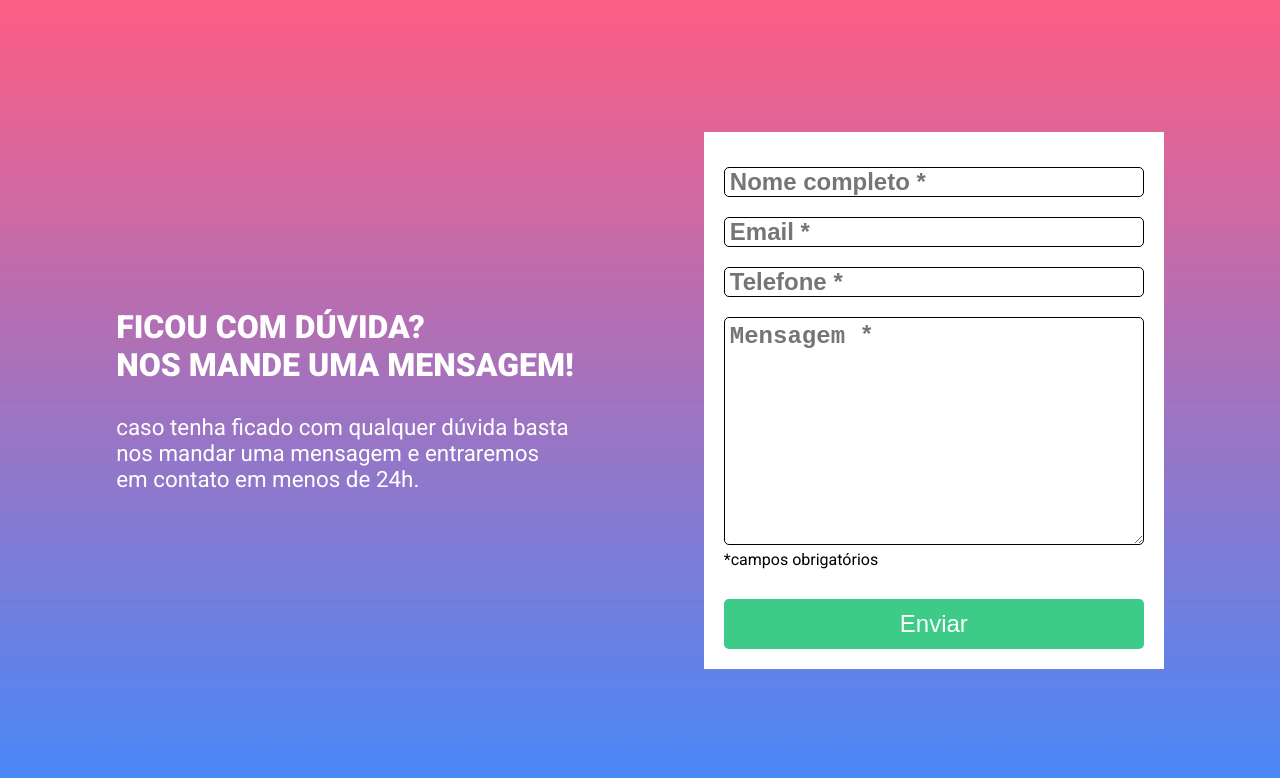
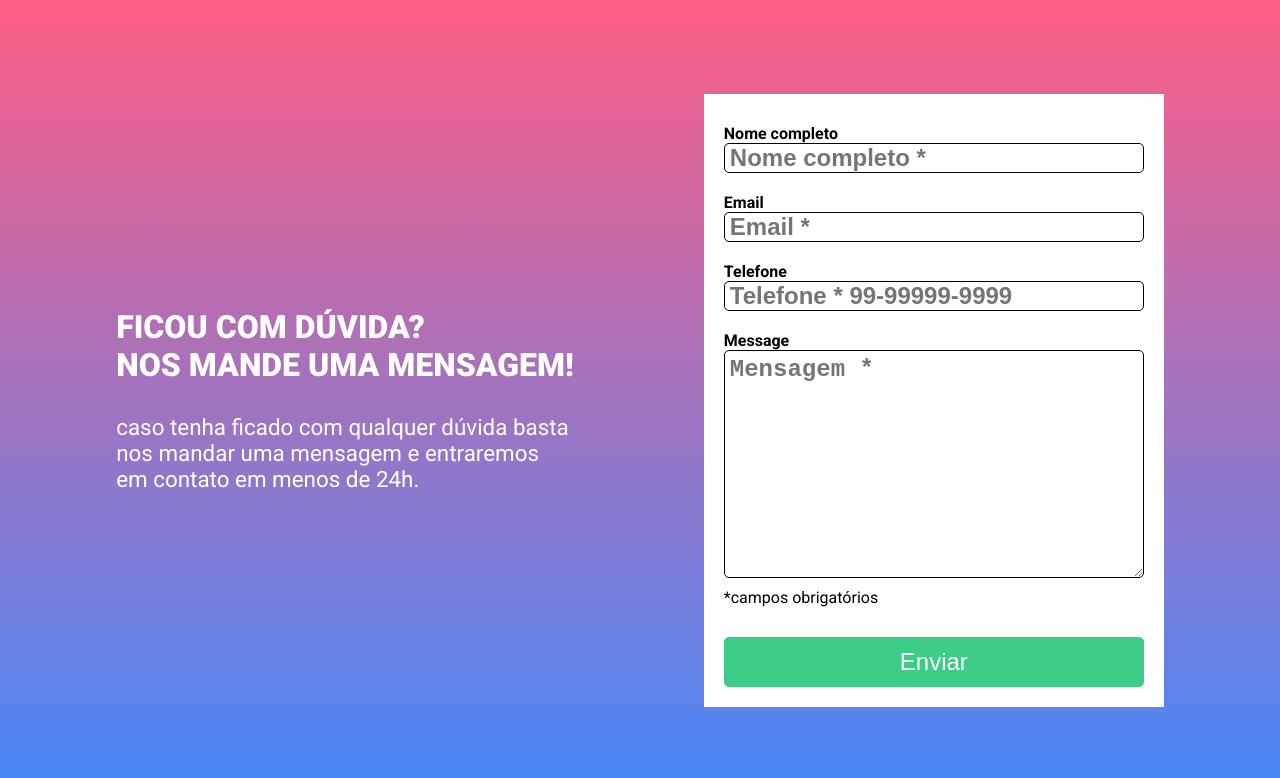
Before and after one commit to TheodoraNascimento/formulario, a plain HTML site: page index.html in a window 1280 px wide. Drawn offline with Linux system fonts and the light colour scheme.

Commit message:
added label

```diff
--- a/css/style.css
+++ b/css/style.css
@@ -77,7 +77,7 @@ main{
     font-size: 1.5rem;
     font-weight: 700;
     color: var(--placeholder-color);
-    margin: 15px 0 5px 0px;
+    margin-bottom: 10px;
 }
 
 .section .side .form .textarea{
@@ -87,7 +87,7 @@ main{
     font-size: 1.5rem;
     font-weight: 700;
     color: var(--placeholder-color);
-    margin: 15px 0 5px 0 ;
+    margin-bottom: 10px;
 }
 
 .section .side .form .valid{
@@ -113,3 +113,9 @@ main{
     color: #fff;
     font-size: 1.5rem;
 }
+
+
+.section .side .form .label{
+    font-weight: 700;
+    padding-top: 10px;
+}
--- a/index.html
+++ b/index.html
@@ -23,15 +23,19 @@
             <div class="side">
                 <form class="form" method="get" action="index.html">
 
+                    <label class="label" for="name">Nome completo</label>
                     <input class="form-field field" type="text" name="name" id="name" placeholder="Nome completo * " autocomplete="on" value="">
                     <span class="required"></span>
 
+                    <label class="label" for="email">Email</label>
                     <input class="form-field field" type="email" name="email" id="email" placeholder="Email * " autocomplete="on" value="">
                     <span class="required"></span>
 
-                    <input class="form-field field" type="tel" name="number" id="number" placeholder="Telefone * " autocomplete="on" value="">
+                    <label class="label" for="phone">Telefone</label>
+                    <input class="form-field field" type="tel" name="phone" id="phone" placeholder="Telefone * 99-99999-9999" autocomplete="on" value="" pattern="[0-9]{2}-[0-9]{5}-[0-9]{4}">
                     <span class="required"></span>
 
+                    <label class="label" for="message">Message</label>
                     <textarea class="form-field textarea" name="message" id="message" rows="8" cols="30" placeholder="Mensagem *"  value=""></textarea>
                     <span class="required"></span>
 
```
Also changed, not shown: index.js (+1 -41 lines).
